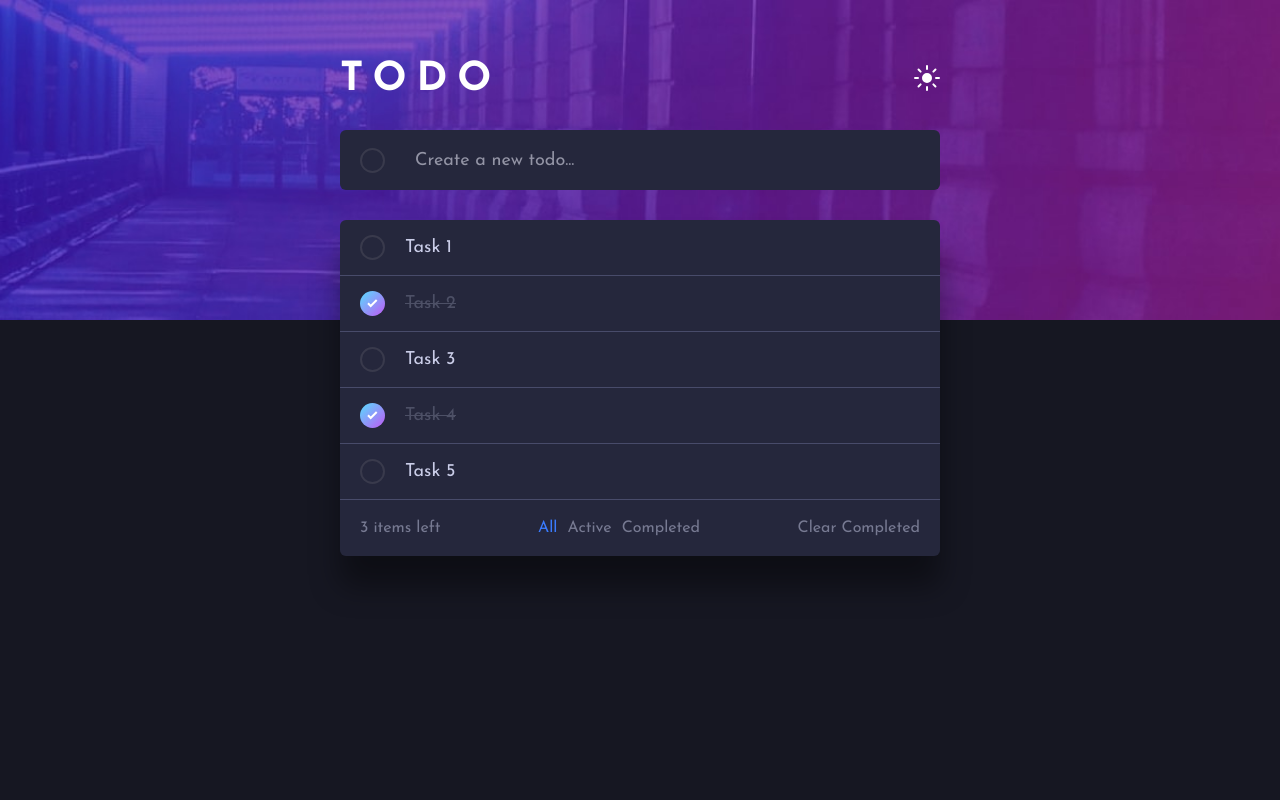
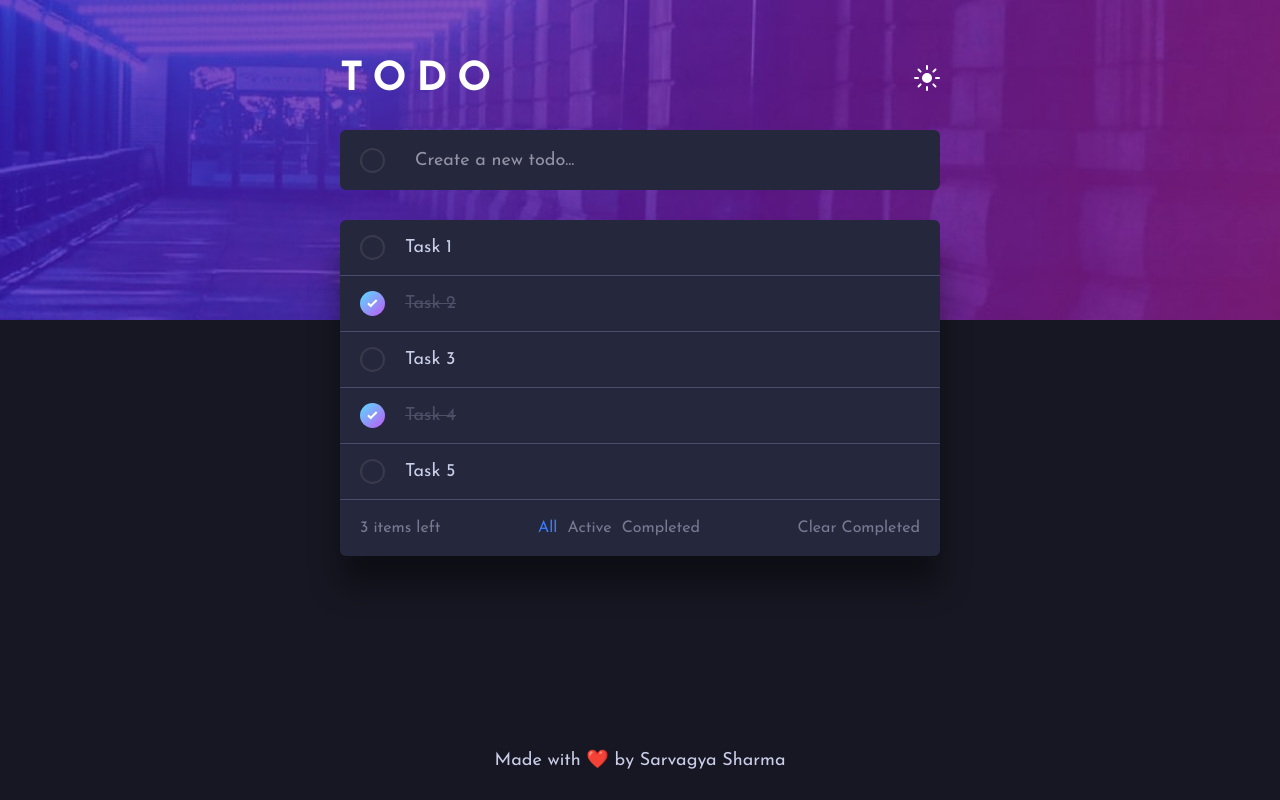
Before and after one commit to sarvagya2545/fem-todo, a React (Vite) app: page / in a window 1280 px wide. Built offline with nearby package versions, Linux system fonts and the light colour scheme.

Commit message:
Add credits text

```diff
--- /dev/null
+++ b/src/components/Credits/index.js
@@ -0,0 +1,16 @@
+import React from 'react';
+import styled from 'styled-components';
+
+const CreditText = styled.p`
+    text-align: center;
+    color: ${({ theme }) => theme.text};
+    margin: 3rem;
+`;
+
+const Credits = ({ children }) => {
+    return (
+        <CreditText>{children}</CreditText>
+    );
+}
+
+export default Credits;
--- a/src/components/index.js
+++ b/src/components/index.js
@@ -3,4 +3,5 @@ export { default as TodoInput } from './TodoInput';
 export { default as TodoListHeader } from './TodoListHeader';
 export { default as TodoList } from './TodoList';
 export { default as TodoItemsFilterList } from './TodoItemsFilterList';
+export { default as Credits } from './Credits';
 export * from './shared';
--- a/src/pages/MainPage/index.js
+++ b/src/pages/MainPage/index.js
@@ -1,7 +1,7 @@
 import React, { useContext } from 'react';
 import { ThemeProvider } from 'styled-components';
 import { ThemeContext } from '../../contexts/ThemeContext';
-import { Background, TodoInput, TodoListHeader, TodoList, TodoItemsFilterList } from '../../components';
+import { Background, TodoInput, TodoListHeader, TodoList, TodoItemsFilterList, Credits } from '../../components';
 import { Container } from './MainPage.elements';
 import themes from '../../themes';
 
@@ -16,6 +16,7 @@ const MainPage = () => {
                 <TodoInput/>
                 <TodoList/>
                 <TodoItemsFilterList mobileOnly container/>
+                <Credits>Made with ❤️ by Sarvagya Sharma</Credits>
             </Container>
         </ThemeProvider>
     );
```
